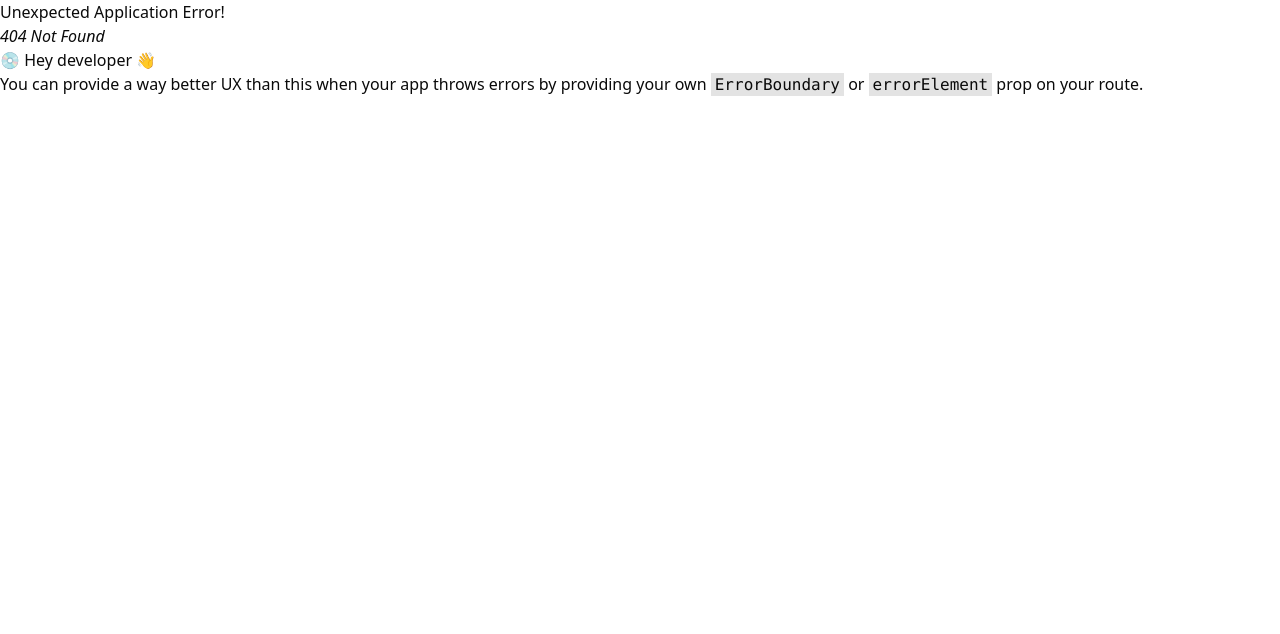
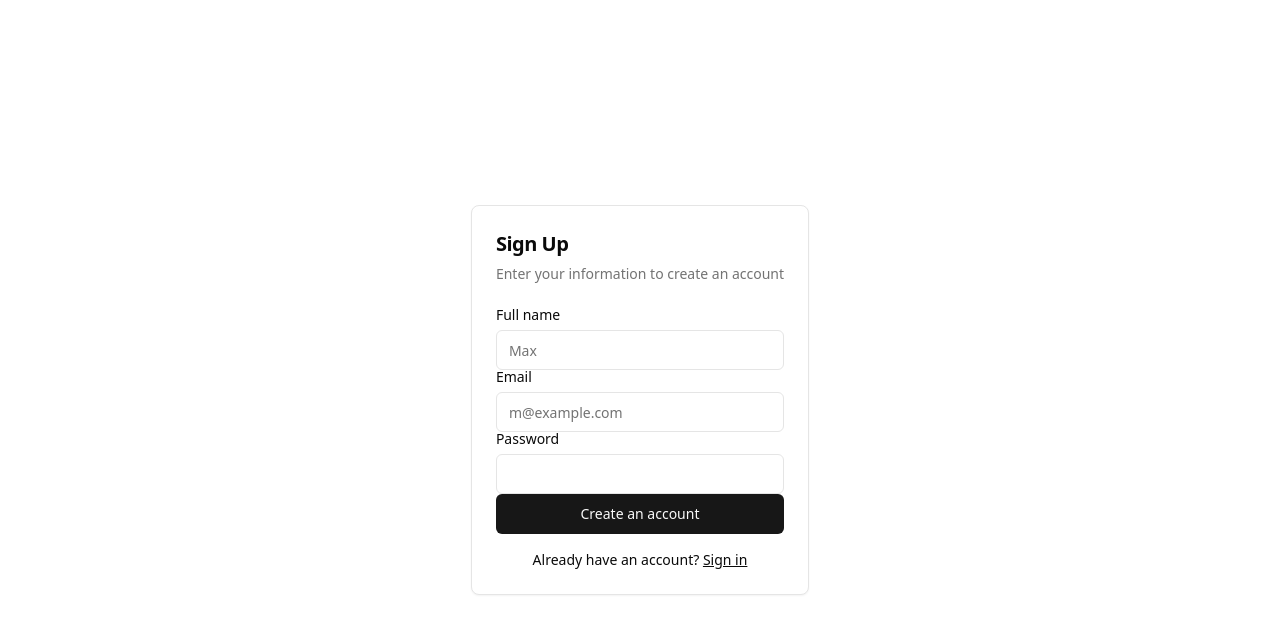
Before and after one commit to kurenaisandip/SAAS, a React (Vite) app: page /register in a window 1280 px wide. Before the commit this address had no page. Shown: the top 634 px of the page. Built offline with nearby package versions, Linux system fonts and the light colour scheme.

Commit message:
feat: added register page

```diff
--- a/src/pages/Login.tsx
+++ b/src/pages/LoginPage.tsx
@@ -2,6 +2,7 @@
 import { Card, CardContent, CardDescription, CardFooter, CardHeader, CardTitle } from "@/components/ui/card"
 import { Input } from "@/components/ui/input";
 import { Label } from "@/components/ui/label";
+import { Link } from "react-router-dom";
 
 const LoginPage = () => {
     return(
@@ -25,7 +26,16 @@
         </div>
       </CardContent>
       <CardFooter>
+        <div className="w-full">
         <Button className="w-full">Sign in</Button>
+        <div className="mt-4 text-center text-sm">
+          Don't have an account?
+          <Link to = {'/register'} className="underline">
+            Sign up
+          </Link>
+        </div>
+        </div>
+
       </CardFooter>
     </Card>
     </section>
--- /dev/null
+++ b/src/pages/RegisterPage.tsx
@@ -0,0 +1,54 @@
+import { Button } from "@/components/ui/button";
+import { Card, CardHeader, CardTitle, CardDescription, CardContent } from "@/components/ui/card";
+import { Input } from "@/components/ui/input";
+import { Label } from "@/components/ui/label";
+import {Link} from 'react-router-dom'
+
+const RegisterPage = () => {
+return (
+    <section className="flex justify-center items-center h-screen">
+<Card className="mx-auto max-w-sm">
+      <CardHeader>
+        <CardTitle className="text-xl">Sign Up</CardTitle>
+        <CardDescription>
+          Enter your information to create an account
+        </CardDescription>
+      </CardHeader>
+      <CardContent>
+        <div className="w-full max-w-sm">
+        <div className="grid gap-2">
+              <Label htmlFor="full-name">Full name</Label>
+              <Input id="full-name" placeholder="Max" required />
+            </div>
+          <div className="grid gap-2">
+            <Label htmlFor="email">Email</Label>
+            <Input
+              id="email"
+              type="email"
+              placeholder="m@example.com"
+              required
+            />
+          </div>
+          <div className="grid gap-2">
+            <Label htmlFor="password">Password</Label>
+            <Input id="password" type="password" />
+          </div>
+          <Button type="submit" className="w-full">
+            Create an account
+          </Button>
+
+        </div>
+        <div className="mt-4 text-center text-sm">
+          Already have an account?{" "}
+          <Link to = {'/login'} className="underline">
+            Sign in
+          </Link>
+        </div>
+      </CardContent>
+    </Card>
+    </section>
+
+)
+}
+
+export default RegisterPage;
```
Also changed, not shown: src/router.tsx (+6 -1 lines).
